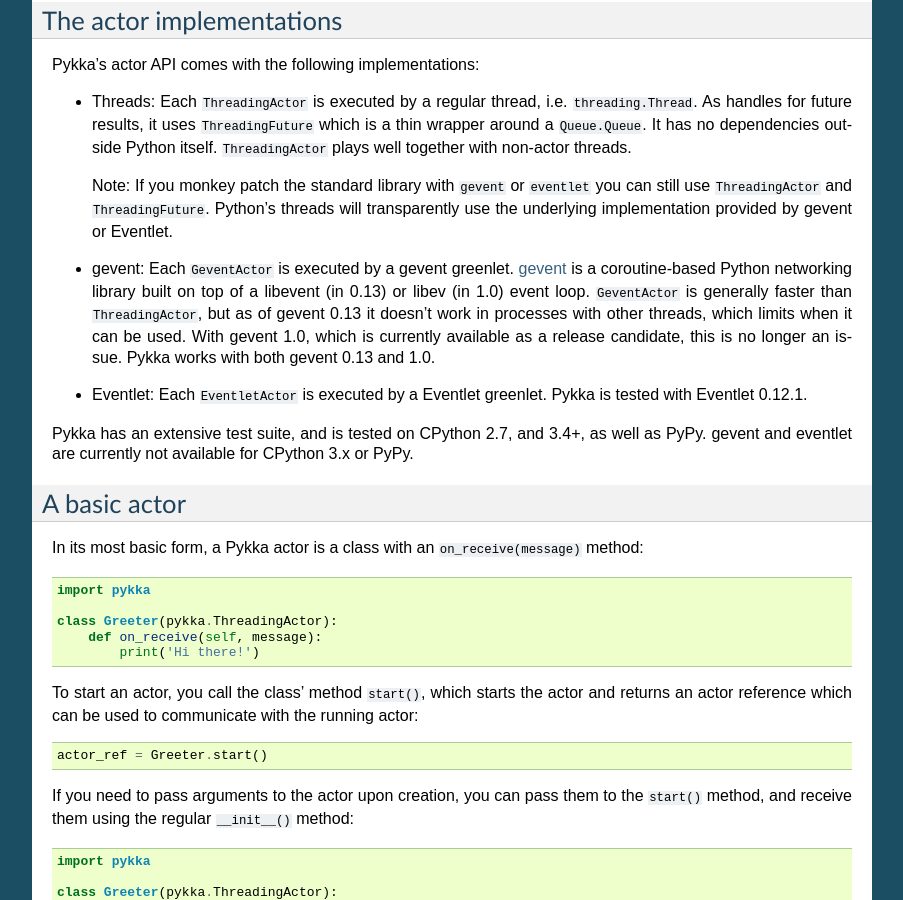
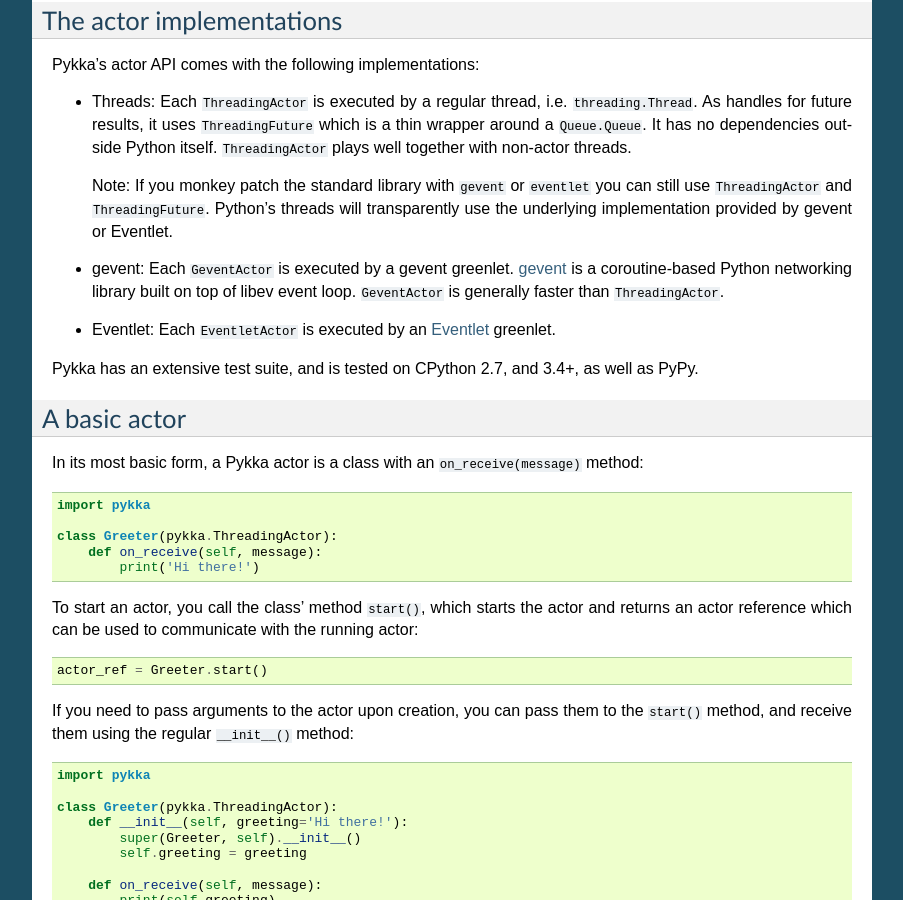
Before and after one commit to jodal/pykka, a Sphinx documentation site: the page built from docs/index.rst, in a window 1280 px wide and 900 px high, scrolled down 570 px. Shown: the whole window, without its empty margins (198-1101 px from the left). Built offline with Sphinx 7.4.7, drawn with Linux system fonts in a browser that asks for light colours.

Commit message:
Include gevent and Eventlet in all test environments

```diff
--- a/README.rst
+++ b/README.rst
@@ -51,19 +51,14 @@
 
 - gevent: Each ``GeventActor`` is executed by a gevent greenlet. `gevent
   <http://www.gevent.org/>`_ is a coroutine-based Python networking library
-  built on top of a libevent (in 0.13) or libev (in 1.0) event loop.
-  ``GeventActor`` is generally faster than ``ThreadingActor``, but as of gevent
-  0.13 it doesn't work in processes with other threads, which limits when it
-  can be used. With gevent 1.0, which is currently available as a release
-  candidate, this is no longer an issue. Pykka works with both gevent 0.13 and
-  1.0.
+  built on top of libev event loop. ``GeventActor`` is generally faster than
+  ``ThreadingActor``.
 
-- Eventlet: Each ``EventletActor`` is executed by a Eventlet greenlet. Pykka is
-  tested with Eventlet 0.12.1.
+- Eventlet: Each ``EventletActor`` is executed by an `Eventlet
+  <https://eventlet.net/>`_ greenlet.
 
 Pykka has an extensive test suite, and is tested on CPython 2.7, and 3.4+,
-as well as PyPy. gevent and eventlet are currently not available for CPython
-3.x or PyPy.
+as well as PyPy.
 
 
 A basic actor
--- a/docs/changes.rst
+++ b/docs/changes.rst
@@ -8,6 +8,9 @@
 - Drop support for Python 2.6, 3.2, and 3.3.
 
 - Include CPython 3.5, 3.6 and 3.7, and PyPy 3.5 in the test matrix.
+
+- Include gevent and Eventlet tests in all environments. Since Pykka was
+  originally developed, both has grown support for Python 3 and PyPy.
 
 - On Python 3, import :class:`Callable` and :class:`Iterable` from
   :mod:`collections.abc` instead of :mod:`collections`. This fixes a
```
Also changed, not shown: 2 other files.
